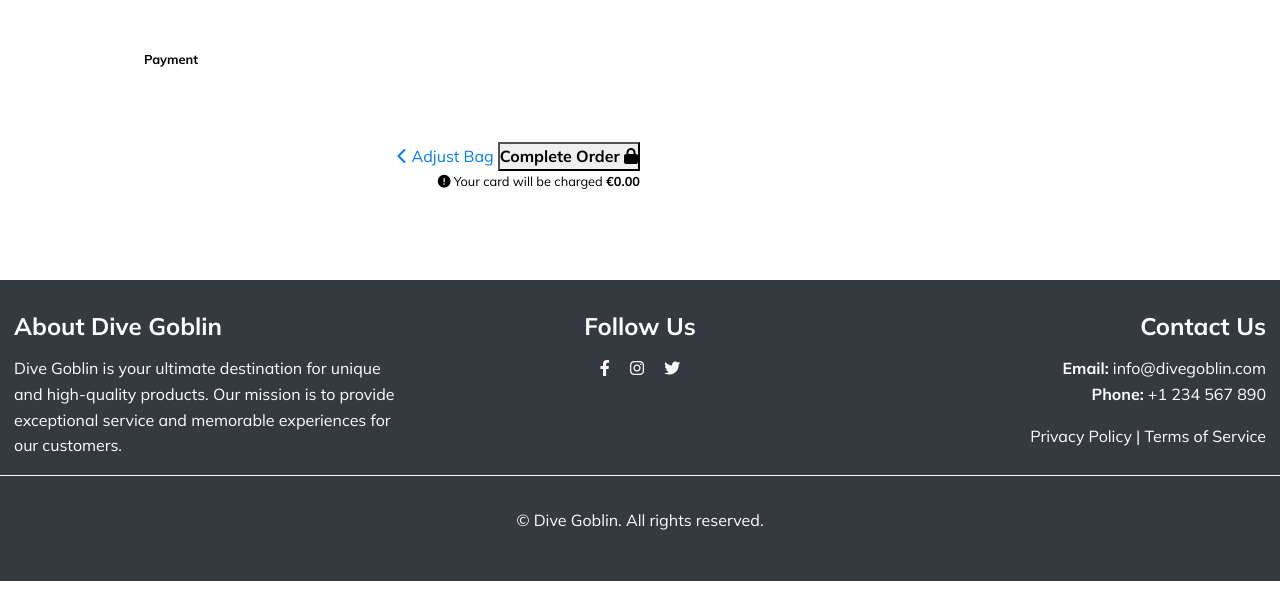
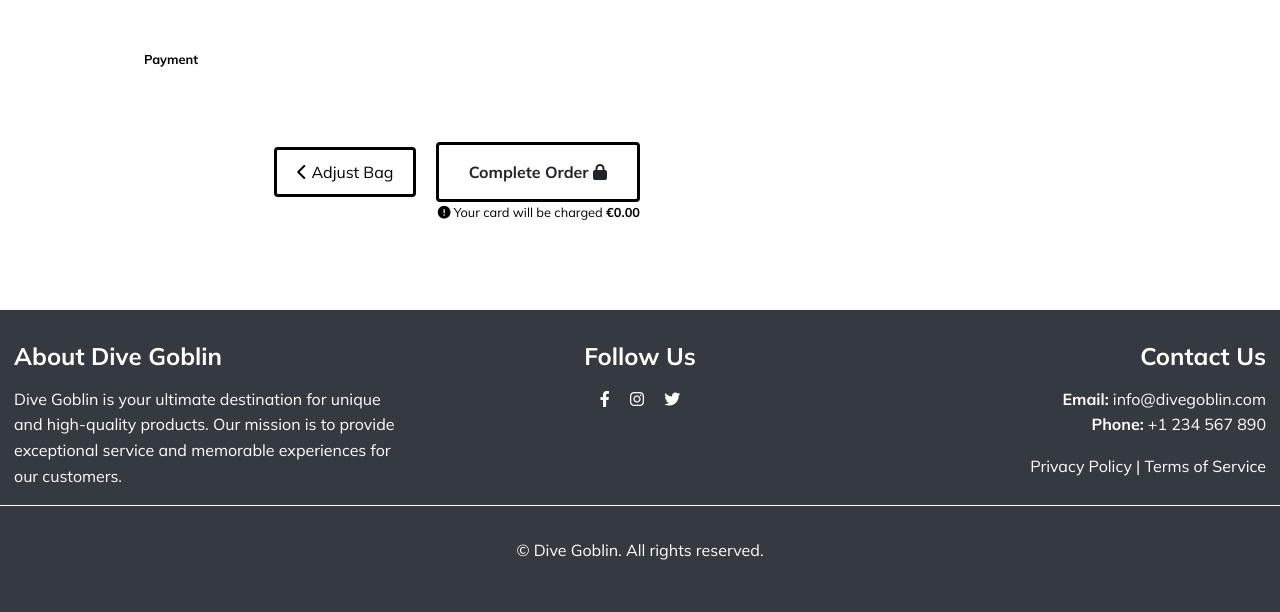
Before and after one commit to kimatron/dive-goblin1, a Django app: template checkout/templates/checkout/checkout.html in a window 1280 px wide. Shown: the part 1193-1805 px from the top of the page. Before the commit the page ends 1774 px from the top, so only its background shows below. Run offline with Django 3.2, Linux system fonts and the light colour scheme; the template is opened without the code that fills it: values that come from a table or form of the project are taken from there, others are empty; some libraries are stand-ins or nearby versions.

Commit message:
Add brutalist styling to checkout buttons :lipstick:

```diff
--- a/checkout/static/checkout/css/checkout.css
+++ b/checkout/static/checkout/css/checkout.css
@@ -17,6 +17,11 @@
   box-shadow: 5px 5px 0 #000;
   transform: translateX(-5px) translateY(-5px);
 }
+
+.StripeElement--invalid {
+  border-color: #ff0000;
+}
+
 .StripeElement--webkit-autofill {
   background-color: white !important;
 }
@@ -49,3 +54,38 @@ select option[value=""] {
   animation-iteration-count: infinite;
   transform-origin: bottom;
 }
+
+/* Brutalist Button Style */
+#submit-button {
+  background: #fff;
+  border: 3px solid #000;
+  padding: 15px 30px;
+  font-family: 'Mulish', monospace;
+  font-weight: bold;
+  font-size: 16px;
+  cursor: pointer;
+  transition: all 0.3s ease;
+}
+
+.submit-button a {
+  text-decoration: none;
+  color: #000;
+  margin-right: 15px;
+  padding: 10px 20px;
+  border: 3px solid #000;
+  transition: all 0.3s ease;
+}
+
+#submit-button:hover {
+  background: #000;
+  color: #fff;
+  box-shadow: 5px 5px 0 #666;
+  transform: translateX(-5px) translateY(-5px);
+}
+
+.submit-button button:hover {
+  background: #fff;
+  color: #000;
+  box-shadow: 5px 5px 0 #666;
+  transform: translateX(-5px) translateY(-5px);
+}
--- a/checkout/templates/checkout/checkout.html
+++ b/checkout/templates/checkout/checkout.html
@@ -103,20 +103,23 @@
                     <input type="hidden" value="{{ client_secret }}" name="client_secret">
                 </fieldset>
                 <div class="submit-button text-right mt-5 mb-2">
-                    <a href="{% url 'view_bag' %}"
-                        aria-label="View bag to adjust">
+                    <!-- Back to bag link -->
+                    <a href="{% url 'view_bag' %}" class="btn btn-outline-dark" aria-label="View bag to adjust">
                         <span class="icon">
                             <i class="fas fa-chevron-left"></i>
                         </span>
                         <span>Adjust Bag</span>
                     </a>
-                    <button id="submit-button"
-                        aria-label="Submit order button">
+
+                    <!-- Submit button -->
+                    <button id="submit-button" class="btn" aria-label="Submit order button">
                         <span class="font-weight-bold">Complete Order</span>
                         <span class="icon">
                             <i class="fas fa-lock"></i>
                         </span>
                     </button>
+
+                    <!-- Price notification -->
                     <p class="small custom-red my-0">
                         <span class="icon">
                             <i class="fas fa-exclamation-circle"></i>
```
